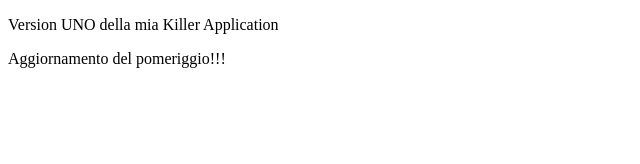
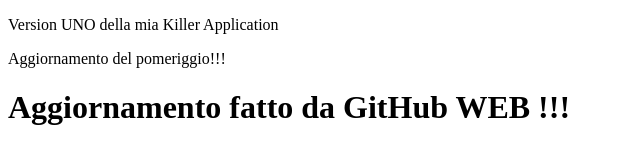
Before and after one commit to claudioorlandi/SimpleGitProject, a plain HTML site: page index.html in a window 1280 px wide. Shown: the whole page, without its empty margins (0-640 px from the left). Drawn offline with Linux system fonts and the light colour scheme.

Commit message:
TEST Update from github web

```diff
--- a/index.html
+++ b/index.html
@@ -8,5 +8,6 @@
 <body>
     <p>Version UNO della mia Killer Application</p>
     <p>Aggiornamento del pomeriggio!!!</p>
+    <h1>Aggiornamento fatto da GitHub WEB !!!</h1>
 </body>
 </html>
```
